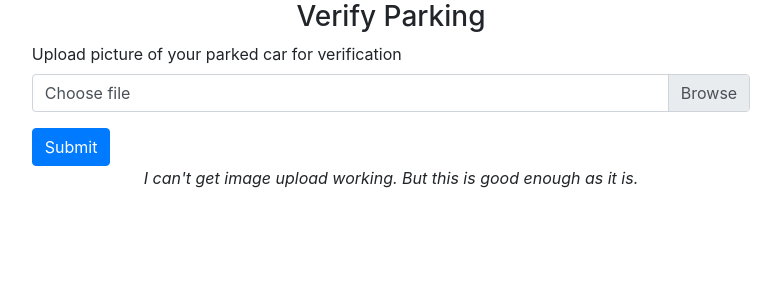
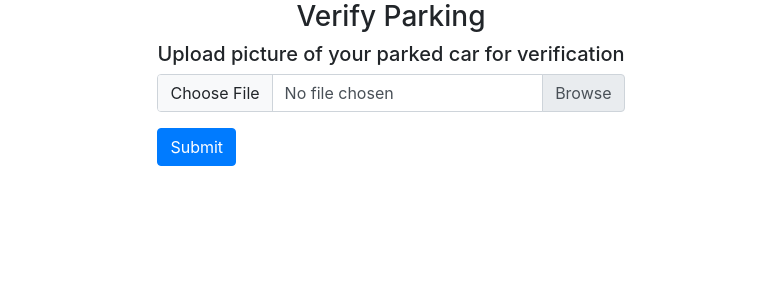
Before and after one commit to joanna-lim/SC2006-SWE-Parking4TheWin, a Flask app: page /parking_verification in a window 1280 px wide. Shown: the part 70-370 px from the top of the page, without its empty margins (249-1030 px from the left). Run offline with Flask 3, Linux system fonts and the light colour scheme; a user stored in the database is signed in; tables that the repository leaves empty hold one stand-in row (values such as "Sample post"); some libraries are stand-ins or nearby versions.

Commit message:
improved image upload (frontend)

```diff
--- a/website/templates/base.html
+++ b/website/templates/base.html
@@ -3,6 +3,8 @@
   <head>
     <meta charset="utf-8" />
     <meta name="viewport" content="width=device-width,initial-scale=1" />
+    <link href="https://cdn.jsdelivr.net/npm/bootstrap@5.3.0-alpha2/dist/css/bootstrap.min.css" rel="stylesheet" integrity="sha384-aFq/bzH65dt+w6FI2ooMVUpc+21e0SRygnTpmBvdBgSdnuTN7QbdgL+OapgHtvPp" crossorigin="anonymous">
+    <script src="https://cdn.jsdelivr.net/npm/bootstrap@5.3.0-alpha2/dist/js/bootstrap.bundle.min.js" integrity="sha384-qKXV1j0HvMUeCBQ+QVp7JcfGl760yU08IQ+GpUo5hlbpg51QRiuqHAJz8+BrxE/N" crossorigin="anonymous"></script>
     <link
       rel="stylesheet"
       href="https://stackpath.bootstrapcdn.com/bootstrap/4.4.1/css/bootstrap.min.css"
--- a/website/templates/verify_parking.html
+++ b/website/templates/verify_parking.html
@@ -5,17 +5,22 @@
 <div class="container d-flex flex-column align-items-center">
     <form id="validation-form">
       <div class="form-group">
-        <label for="imageUpload">Upload picture of your parked car for verification</label>
-        <div class="custom-file">
+        <h5 for="imageUpload">Upload picture of your parked car for verification</h5>
+        <!-- <div class="custom-file">
           <input type="file" accept="image/png, image/jpeg" class="custom-file-input" id="imageUpload" name="image">
           <label class="custom-file-label" for="imageUpload">Choose file</label>
+        </div> -->
+        <div class="input-group mb-3">
+          <input type="file" accept="image/png, image/jpeg" class="form-control" id="file">
+          <label class="input-group-text" for="file">Browse</label>
         </div>
+
       </div>
       <button class="btn btn-primary">
         Submit
       </button>
     </form>
-    <i>I can't get image upload working. But this is good enough as it is.</i>
+    <!-- <i>I can't get image upload working. But this is good enough as it is.</i> -->
 </div>
 
 <script>
```
